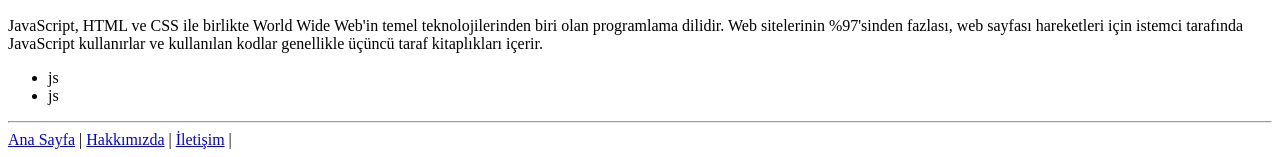
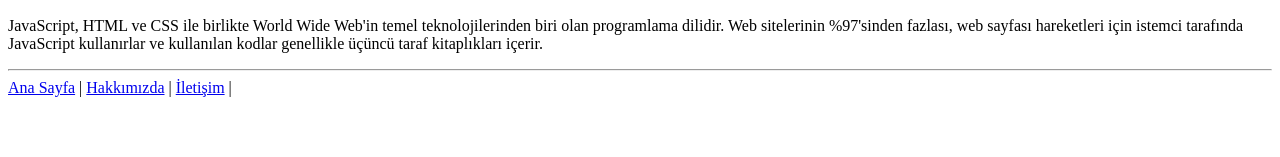
Before and after one commit to rabiatoy/Front-End, a plain HTML site: page index.html in a window 1280 px wide. Shown: the part 1041-1198 px from the top of the page. After the commit the page ends 1146 px from the top, so only its background shows below. Drawn offline with Linux system fonts and the light colour scheme.

Commit message:
index ve readme dosyası düzenlendi.

```diff
--- a/index.html
+++ b/index.html
@@ -38,10 +38,6 @@
             <h2>JAVASCRIPT</h2>
             <img src="https://www.setxrm.com/wp-content/uploads/2019/11/Javascript-programming-language.jpg" height="200" alt="Yazı 3">
             <p>JavaScript, HTML ve CSS ile birlikte World Wide Web'in temel teknolojilerinden biri olan programlama dilidir. Web sitelerinin %97'sinden fazlası, web sayfası hareketleri için istemci tarafında JavaScript kullanırlar ve kullanılan kodlar genellikle üçüncü taraf kitaplıkları içerir.</p>
-            <ul>
-                <li>js</li>
-                <li>js</li>
-            </ul>
             <hr>
         </article>
         <!-- Articles - End -->
```
Also changed, not shown: 1 other file.
